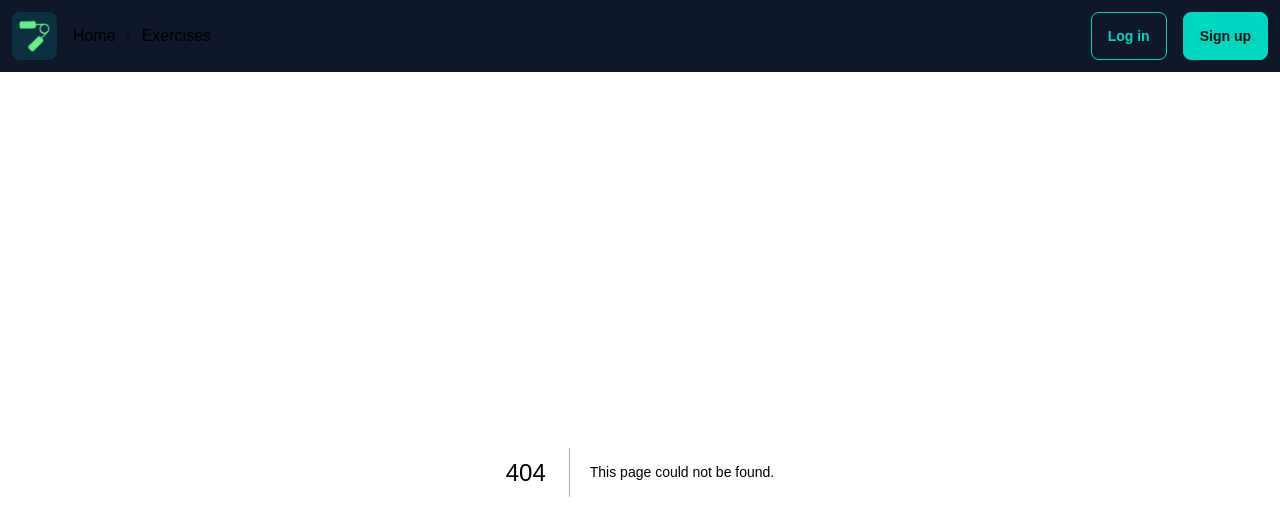
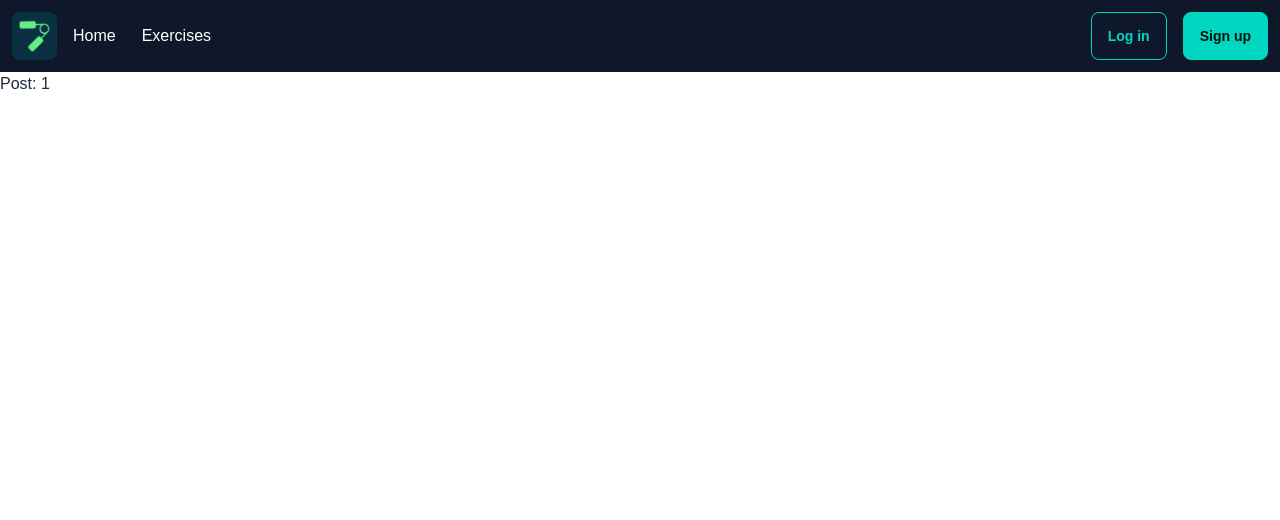
Before and after one commit to Lukheri/flex-max-client, a Next.js app: page /exercises/1 in a window 1280 px wide. Before the commit this address had no page. Shown: the top 520 px of the page. Built offline with nearby package versions, Linux system fonts and the light colour scheme.

Commit message:
Added skeleton Loading and exercise page initial template

```diff
--- a/app/components/ExerciseCard.tsx
+++ b/app/components/ExerciseCard.tsx
@@ -1,19 +1,20 @@
 import React from 'react'
 import { Exercise } from '../constants/types'
 
-const ExerciseCard = ({exercise}: { exercise: Exercise }) => {
+const ExerciseCard = ({exercise, isLoading}: { isLoading: boolean, exercise: Exercise }) => {
   return (
-    <div className="card w-96 bg-slate-400 shadow-xl text-black glass overflow-auto">
+    <>
+        {!isLoading ? <div className="card w-96 bg-slate-400 shadow-xl text-black glass overflow-auto">
             <div className="card-body">
                 <h2 className="card-title capitalize">{exercise.name}</h2>
                 <p className='h-[200px] text-ellipsis overflow-auto no-scrollbar'>{exercise.instructions}</p>
                 <div className="card-actions justify-end">
                     <button className="btn btn-outline text-black">Add</button>
                     <button className="btn btn-neutral">View Exercise</button>
-
                 </div>
             </div>
-    </div>
+        </div> : <div className="skeleton w-96 h-[250px] bg-slate-400"></div>}
+    </>
   )
 }
 
--- a/app/components/Navbar.tsx
+++ b/app/components/Navbar.tsx
@@ -14,12 +14,12 @@ const Navbar = () => {
         <div className='breadcrumbs'>
           <ul>
             <li>
-              <Link href={'/'}>
+              <Link href={'/'} className='text-white'>
                 Home
               </Link>
             </li>
             <li>
-              <Link href={'/exercises'}>
+              <Link href={'/exercises'} className='text-white'>
                 Exercises
               </Link>
             </li>
--- /dev/null
+++ b/app/exercises/[name]/page.tsx
@@ -0,0 +1,10 @@
+"use client"
+import React from 'react'
+import { useRouter } from 'next/router'
+
+const Exercise = () => {
+    const router = useRouter()
+    return <p>Post: {router.query.name}</p>
+}
+
+export default Exercise
--- a/app/exercises/page.tsx
+++ b/app/exercises/page.tsx
@@ -35,7 +35,7 @@ const Exercises = () => {
     }
 
     useEffect(() => {
-      getExercises().then(() => setIsLoading(false))
+        getExercises().then(() => setIsLoading(false))
     // eslint-disable-next-line react-hooks/exhaustive-deps
     },[muscle, type, difficulty])
 
@@ -66,7 +66,7 @@ const Exercises = () => {
     }
 
     return (
-        <div className='flex flex-col justify-center p-6'>
+        <div className='flex flex-col justify-center p-6 gap-5'>
             <div className='flex flex-col items-center justify-center'>
                 <div className='flex w-full justify-center items-center gap-2'>
                     <input type="text" placeholder="Search Exercise" className={`input input-bordered input-accent w-1/2`} onChange={handleFilterChange}/>
@@ -103,7 +103,7 @@ const Exercises = () => {
             </div>
 
             <div className='flex flex-wrap gap-4 justify-around items-center'>
-                {exercises.map((exercise: Exercise, index:number) => <ExerciseCard key={exercise.name+index} exercise={exercise} />)}
+                {exercises.map((exercise: Exercise, index:number) => <ExerciseCard key={exercise.name+index} exercise={exercise} isLoading={isLoading} />)}
             </div>
 
         </div>
```
Lines whose indentation alone changed are shown as unchanged.
